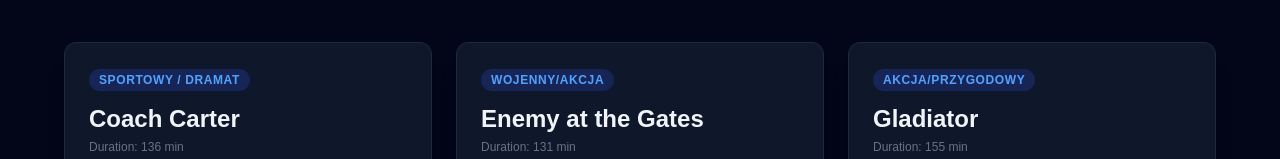
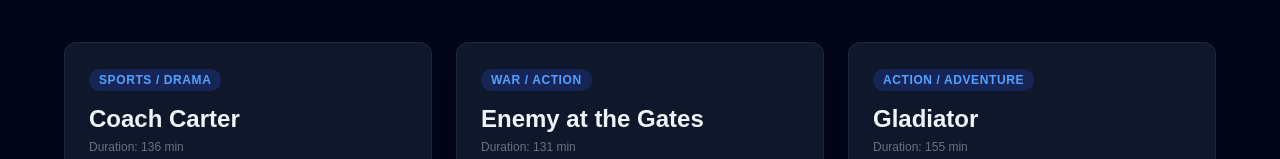
Before and after one commit to bartoszpodlewski92it/cinema-booking-app, a Next.js app: page / in a window 1280 px wide. Shown: the part 146-305 px from the top of the page. Built offline with nearby package versions, Linux system fonts and the light colour scheme.

Commit message:
change the type of videos to English

```diff
--- a/app/data/movies.ts
+++ b/app/data/movies.ts
@@ -11,7 +11,7 @@
   {
     id: "1",
     title: "Coach Carter",
-    genre: "Sportowy / Dramat",
+    genre: "Sports / Drama",
     duration: "136 min",
     description: "Basketball coach fights the education system.",
     shows: ["14:30", "17:15", "20:00"]
@@ -19,7 +19,7 @@
   {
     id: "2",
     title: "Enemy at the Gates",
-    genre: "Wojenny/Akcja",
+    genre: "War / Action",
     duration: "131 min",
     description: "Epic battle between two renowned snipers during World War II.",
     shows: ["15:00", "18:00", "21:00"]
@@ -27,7 +27,7 @@
   {
     id: "3",
     title: "Gladiator",
-    genre: "Akcja/Przygodowy",
+    genre: "Action / Adventure",
     duration: "155 min",
     description: "Gladiator Maximus fights for freedom, honor, and glory in the Roman Empire.",
     shows: ["16:00", "19:30"]
```
